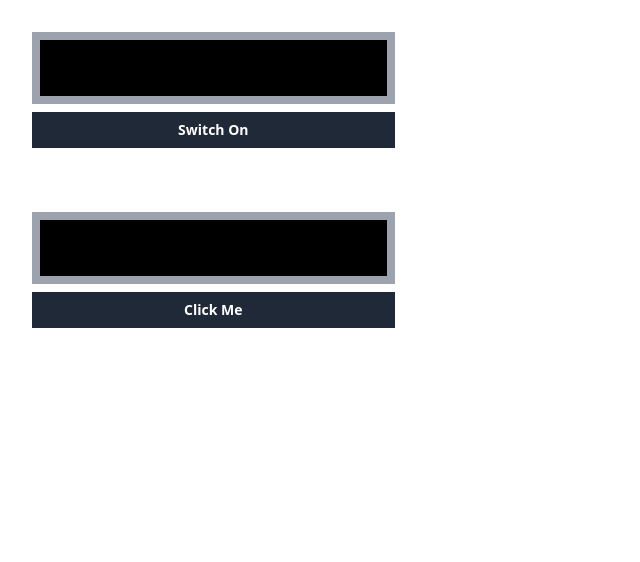
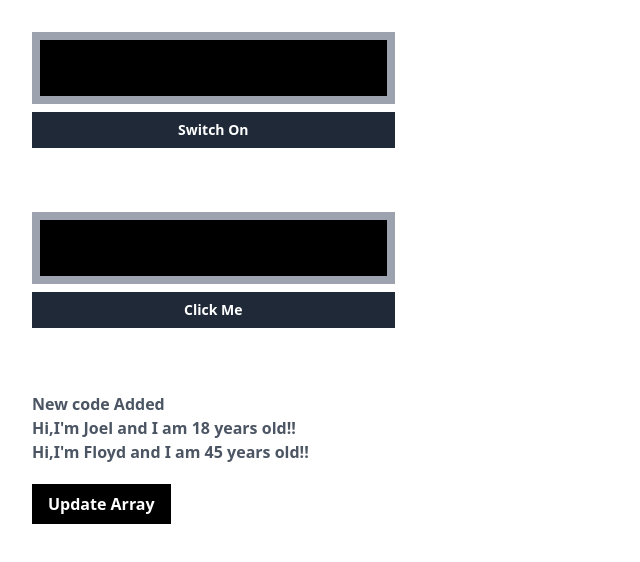
Before and after one commit to JohnBashombe/state-management-nextjs-recoil, a Next.js app: page / in a window 1280 px wide. Shown: the top 562 px of the page, without its empty margins (0-640 px from the left). Built offline with nearby package versions, Linux system fonts and the light colour scheme.

Commit message:
state(Array): Display

```diff
--- a/pages/index.tsx
+++ b/pages/index.tsx
@@ -1,6 +1,6 @@
 import { NextPage } from 'next';
 import React, { useState } from 'react';
-// import InputText from '../components/InputText';
+import InputText from '../components/InputText';
 /**
  * @author Ntavigwa Bashombe
  * @since 0.001
@@ -15,25 +15,27 @@ const Home: NextPage = (): JSX.Element => {
   const [isActivated, setIsActivated] = useState<boolean>(false);
   const [isYou, setIsYou] = useState<string>('');
 
-  // const [personId, setPersonId] = useState<Object>({
-  //   persons: [
-  //     { name: 'Joel', age: 18 },
-  //     { name: 'Floyd', age: 45 },
-  //   ],
-  // });
+  const [personId, setPersonId] = useState<{
+    persons: { name: string; age: number }[];
+  }>({
+    persons: [
+      { name: 'Joel', age: 18 },
+      { name: 'Floyd', age: 45 },
+    ],
+  });
 
   console.log(isOn);
   console.log(isActivated);
   console.log(isYou);
 
-  // const switchNameHandler = () => {
-  //   setPersonId({
-  //     persons: [
-  //       { name: 'Steph', age: 34 },
-  //       { name: 'Curry', age: 29 },
-  //     ],
-  //   });
-  // };
+  const switchNameHandler = () => {
+    setPersonId({
+      persons: [
+        { name: 'Steph', age: 34 },
+        { name: 'Curry', age: 29 },
+      ],
+    });
+  };
 
   return (
     <div>
@@ -79,6 +81,22 @@ const Home: NextPage = (): JSX.Element => {
             {isActivated ? 'Switch Me Off' : 'Click Me'}
           </button>
         </div>
+
+        <div className='p-8'>
+          <p>New code Added</p>
+          {personId.persons.map((person, index) => {
+            return (
+              <InputText age={person.age} name={person.name} key={index} />
+            );
+          })}
+
+          <button
+            onClick={switchNameHandler}
+            className='bg-black text-white px-4 py-2 my-5'
+          >
+            Update Array
+          </button>
+        </div>
       </div>
     </div>
   );
```
